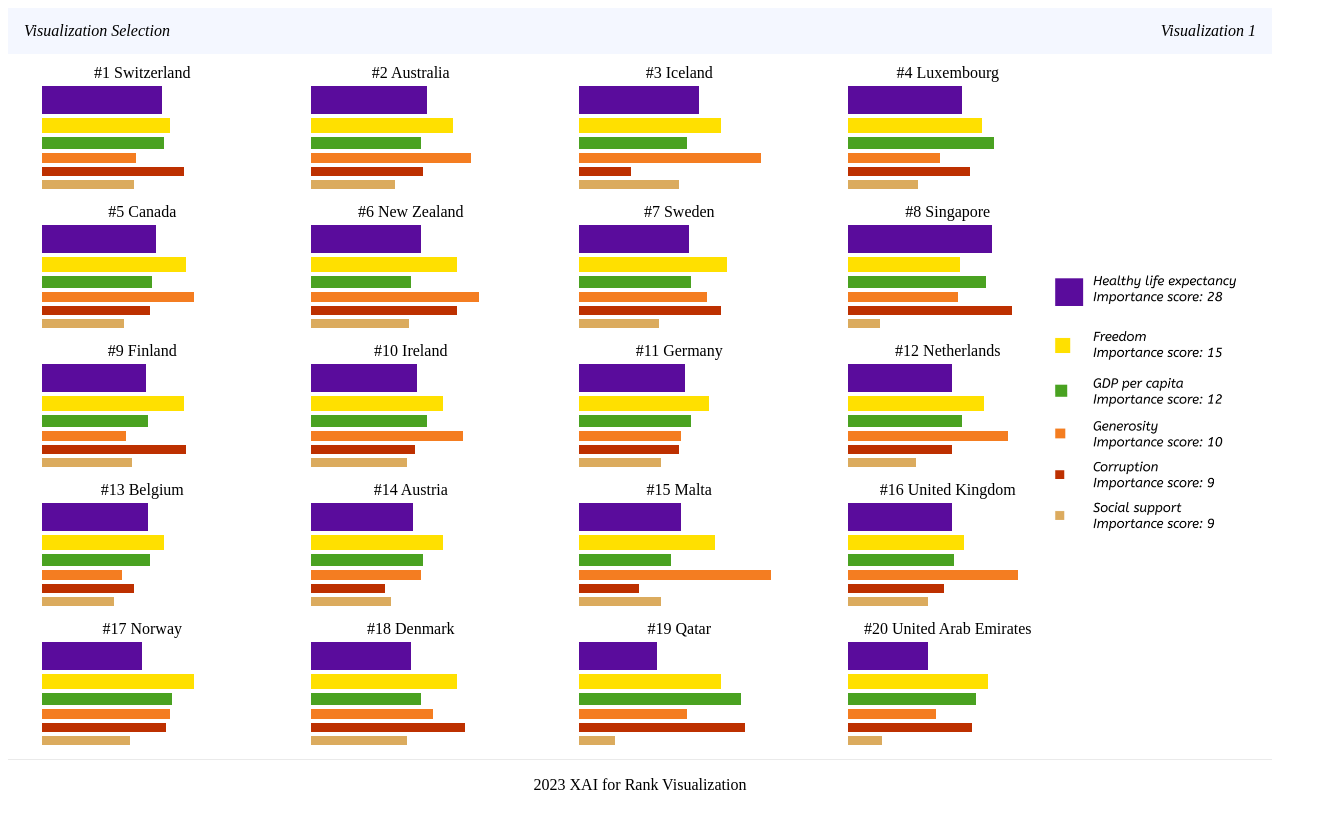
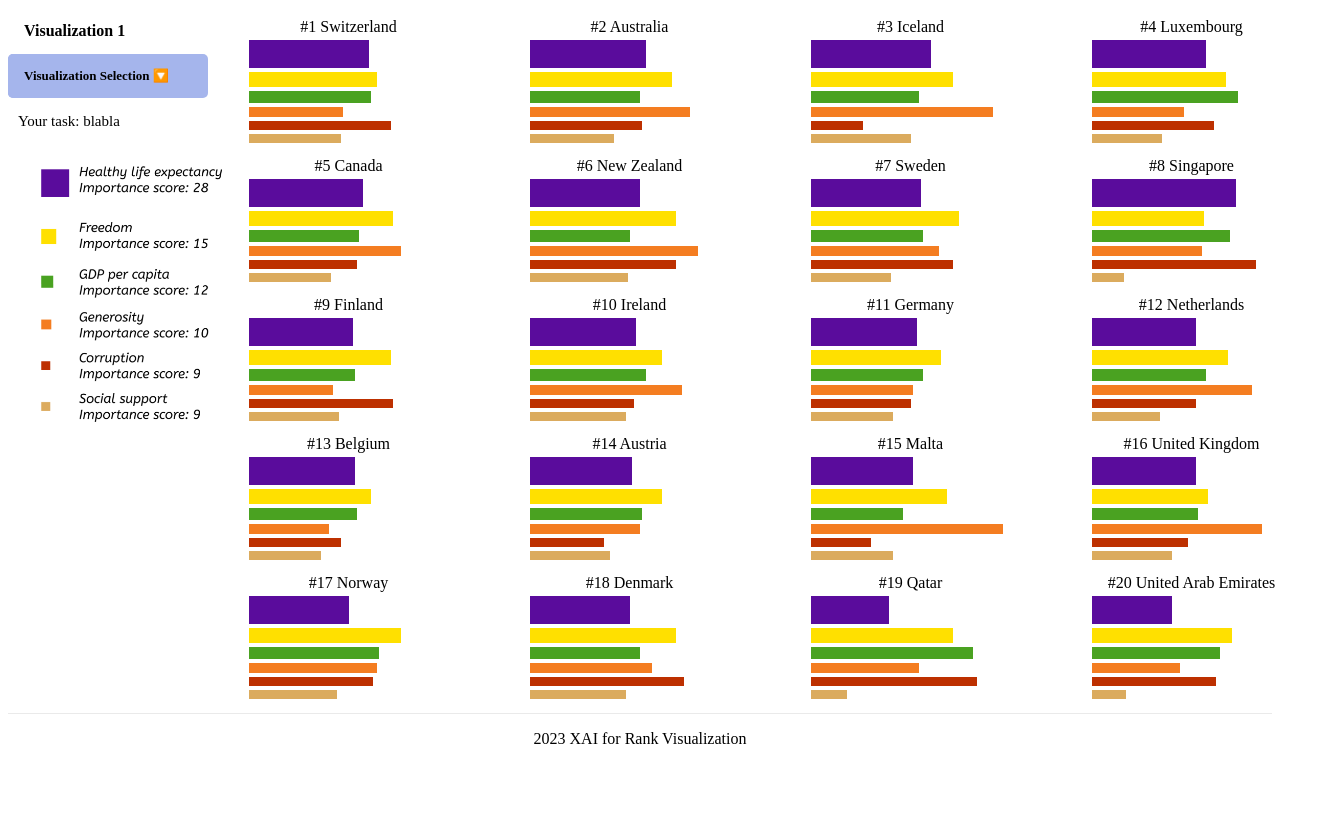
Before and after one commit to tluo3032/visualization_xai, a Next.js app: page /visualization1 in a window 1280 px wide. Shown: the whole page, 1322 px wide, since content can reach past the window. Built offline with nearby package versions, Linux system fonts and the light colour scheme.

Commit message:
Changed the selection and information to left

```diff
--- a/src/components/Navbar.css
+++ b/src/components/Navbar.css
@@ -1,11 +1,9 @@
 /* Navbar container */
 .navbar {
     overflow: hidden;
-    background-color: #F4F7FF;
     font-family: ABeeZee;
-    font-style: italic;
     display: flex;
-    justify-content: space-between;
+    flex-direction: column;
 }
 
 /* Links inside the navbar */
@@ -13,27 +11,30 @@
     float: left;
     font-size: 16px;
     color: black;
-    text-align: center;
     padding: 14px 16px;
     text-decoration: none;
+    font-weight: bold;
 }
 
 /* The dropdown container */
 .dropdown {
     float: left;
     overflow: hidden;
+    background-color: #a5b5ec;
+    border-radius: 5px;
+    font-size: 5px;
 }
 
 /* Dropdown button */
 .dropdown .dropbtn {
-    font-size: 16px;
+    font-size: 13px;
+    font-weight: bold;
     border: none;
     outline: none;
     color: black;
     padding: 14px 16px;
     background-color: inherit;
     font-family: ABeeZee;
-    font-style: italic;
     margin: 0; /* Important for vertical align on mobile phones */
     cursor: pointer;
 }
@@ -47,6 +48,7 @@
     box-shadow: 0px 8px 16px 0px rgba(0,0,0,0.2);
     z-index: 1;
     cursor: pointer;
+    font-weight: normal;
 }
 
 /* Links inside the dropdown */
@@ -68,3 +70,7 @@
 .dropdown:hover .dropdown-content {
     display: block;
 }
+
+.title {
+    font-weight: bolder;
+}
--- a/src/components/Navbar.js
+++ b/src/components/Navbar.js
@@ -8,8 +8,9 @@ const XAInavbar=()=>{
     const num = router.pathname.slice(-1);
     return(
        <div className="navbar">
+           <a className={styles.title}>Visualization {num}</a>
            <div className="dropdown">
-               <button className="dropbtn">Visualization Selection</button>
+               <button className="dropbtn">Visualization Selection 🔽</button>
                <div className="dropdown-content">
                    <Link href="/visualization1">Visualization 1</Link>
                    <Link href="/visualization2">Visualization 2</Link>
@@ -17,7 +18,6 @@ const XAInavbar=()=>{
                    <Link href="/visualization4">Visualization 4</Link>
                </div>
            </div>
-           <a>Visualization {num}</a>
        </div>
     )
 }
--- a/src/components/Visualization.js
+++ b/src/components/Visualization.js
@@ -24,20 +24,25 @@ export default function Visualization({sorting, hover}) {
                 <title>XAI visualization</title>
             </Head>
             <div>
-                <div>
-                    <XAInavbar/>
+                <div className={styles.leftSide}>
+                    <XAInavbar />
+                    {hover
+                        ? <p className={styles.instruction}>Try to hover a bar</p>
+                        : (sorting && !router.query.order)
+                            ? <p className={styles.instruction}>Please click on a bar to sort</p>
+                            : (sorting && router.query.order)
+                                ? <p className={styles.instruction}>This is the result sorted by {router.query.order}</p>
+                                : null}
+                    <p className={styles.task}>Your task: blabla</p>
+                    <Image src={chart}
+                           className={styles.label}
+                           alt={"label"}/>
+                    {router.query.order ?
+                        <Link href={{query: null}} className={styles.backButton}>Back</Link> : null}
                 </div>
                 <div>
-                    {hover
-                        ? <h1 className={styles.title}>Try move the mouse to different bar</h1>
-                        : (sorting && !router.query.order)
-                            ? <h1 className={styles.title}>Please click on a bar to sort</h1>
-                            : (sorting && router.query.order)
-                                ? <h1 className={styles.title}>This is the result sorted by {router.query.order}</h1>
-                                : null}
+
                 </div>
-                {router.query.order ?
-                    <Link href={{query: null}} className={styles.backButton}>Back</Link> : null}
                 <div className={styles.waffleContainer}>
                     <div className={styles.wafflebox}>
                         {sortedCountries.map(country => (
@@ -48,10 +53,7 @@ export default function Visualization({sorting, hover}) {
                             </div>
                         ))}
                     </div>
-                    <div>
-                        <Image src={chart}
-                               width={250}/>
-                    </div>
+
 
                 </div>
                 <footer className={styles.footer}>
--- a/src/components/visualization.module.css
+++ b/src/components/visualization.module.css
@@ -56,9 +56,26 @@
   min-height: 85vh;
 }
 
-.title {
-  font-size: 20px;
-  margin-left: 50px;
+
+.leftSide {
+  float: left;
+  width: 200px;
+  height: auto;
+}
+
+.label {
+  width: 250px;
+  height: auto;
+  bottom: 0;
+}
+
+.instruction {
+  margin-left: 10px;
+  font-size: 15px;
   font-weight: bold;
-  font-style: italic;
 }
+
+.task {
+  margin-left: 10px;
+  font-size: 15px;
+}
```
Also changed, not shown: src/chartComponents/BarChartCountry.js (+0 -18 lines).
